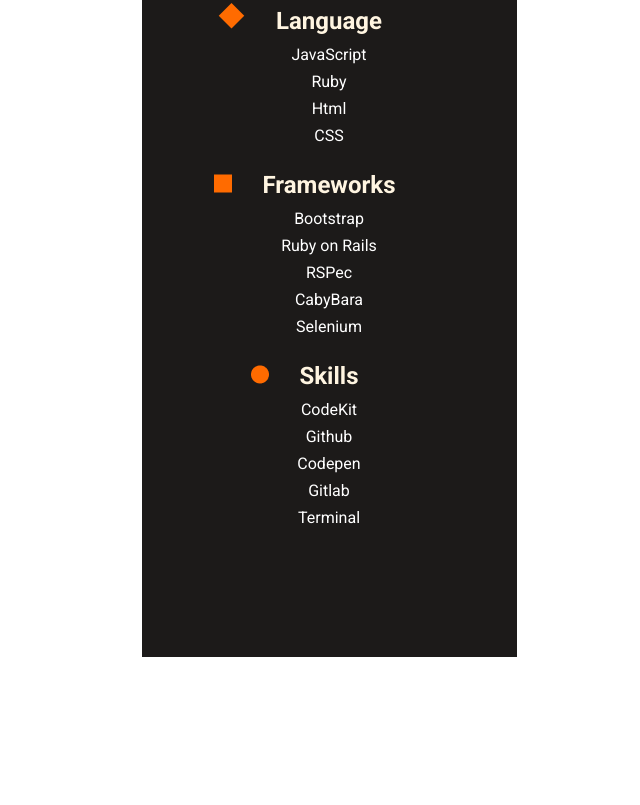
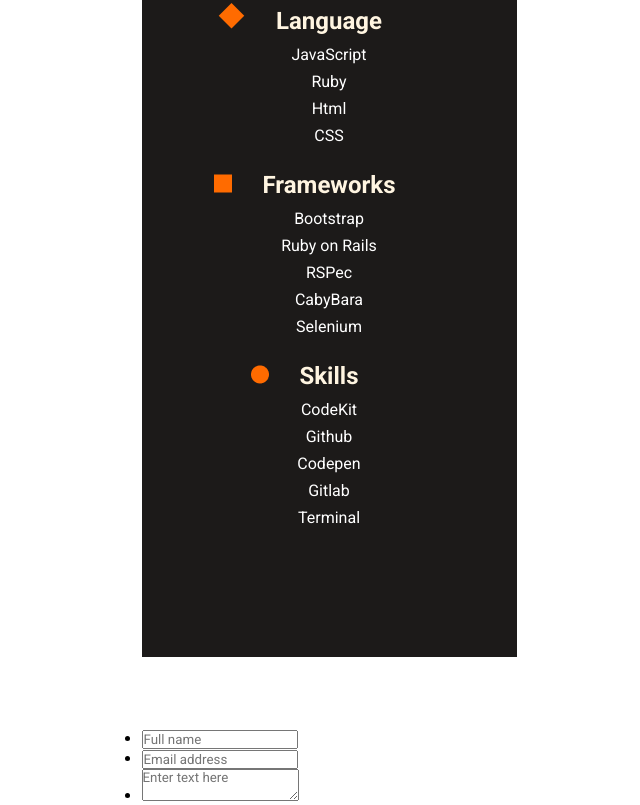
Before and after one commit to emmanuelsteven/Portfolio, a website: page index.html in a window 1280 px wide. Shown: the part 4702-5507 px from the top of the page, without its empty margins (311-951 px from the left). Before the commit the page ends 5359 px from the top, so only its background shows below. Drawn offline with Linux system fonts and the light colour scheme.

Commit message:
update html

```diff
--- a/index.html
+++ b/index.html
@@ -192,6 +192,27 @@
           </ul>
         </div>
       </section>
+      <section class="contacts">
+        <p>
+          I'm always interested in hearing about new projects, so if you'd like to chat please get in touch.
+        </p>
+        <form action="" class="getcontact">
+          <ul>
+            <li>
+              <label for="name" class="name"></label>
+              <input type="text" id="name" name="username" placeholder="Full name" required/>
+            </li>
+            <li>
+              <label for="mail" class="mail"></label>
+              <input type="email" id="mail" name="user  email" placeholder="Email address" required>
+            </li>
+            <li>
+              <label for="msg"></label>
+              <textarea name="users comment" id="msg"  placeholder="Enter text here" required></textarea>
+            </li>
+          </ul>
+        </form>
+      </section>
     </main>
   </body>
 </html>
```
